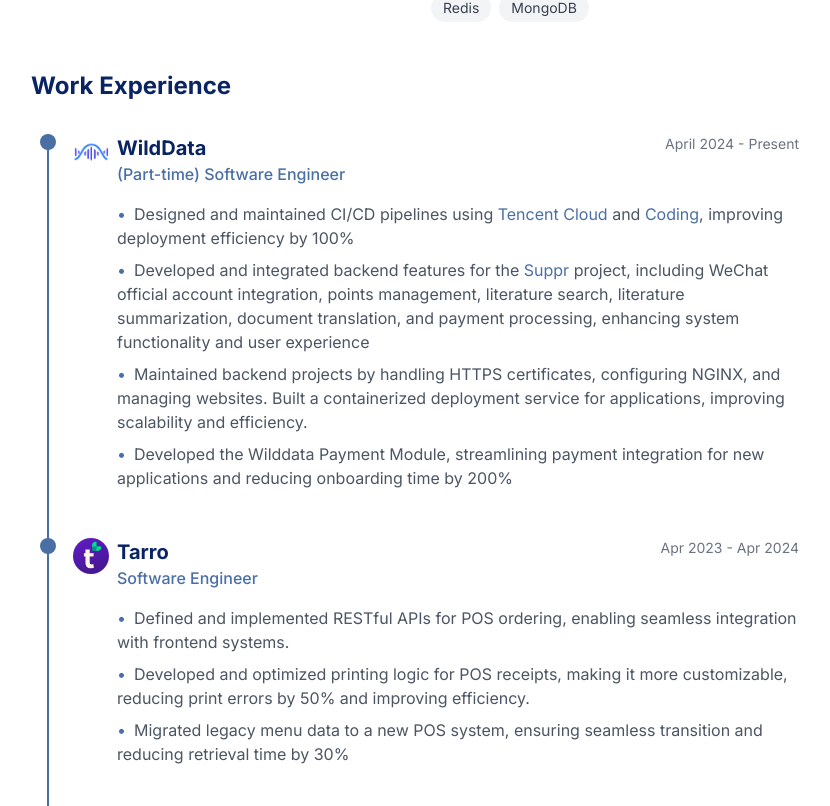
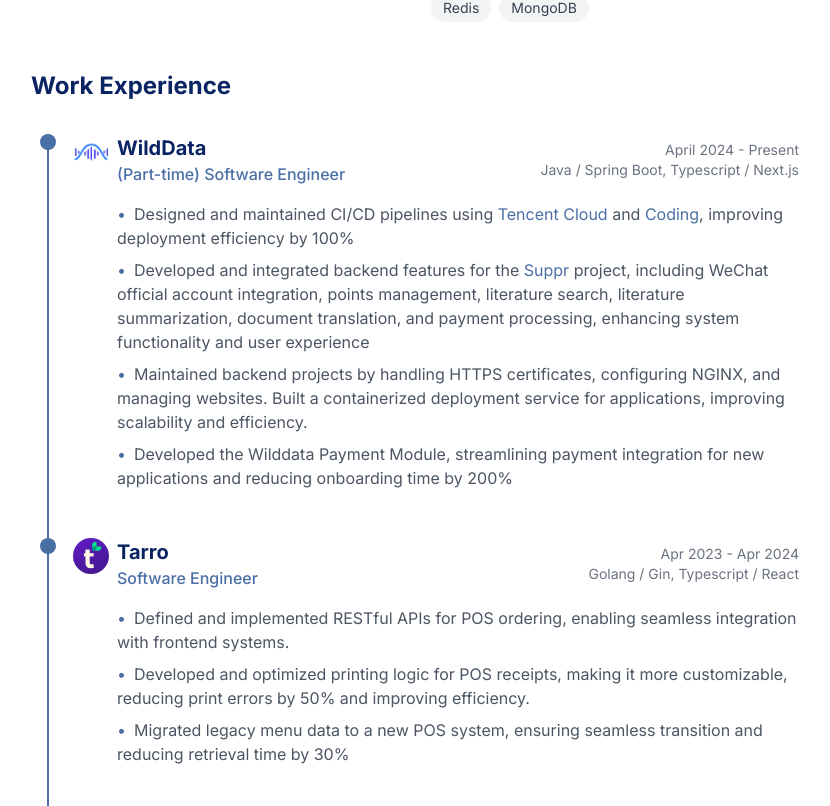
Before and after one commit to YongjinHuang/yongjinhuang.github.io, a Next.js app: page /en in a window 1280 px wide. Shown: the part 994-1800 px from the top of the page, without its empty margins (225-1055 px from the left). Built offline with nearby package versions, Linux system fonts and the light colour scheme.

Commit message:
tech stack

```diff
--- a/app/i18n/locales/en.json
+++ b/app/i18n/locales/en.json
@@ -44,6 +44,7 @@
     "current": "Current",
     "company": {
       "wilddata": {
+        "techStack": "Java / Spring Boot, Typescript / Next.js",
         "linkUrl": "https://www.wilddata.cn",
         "logoUrl": "/logo/wilddata.png",
         "name": "WildData",
@@ -58,6 +59,7 @@
         ]
       },
       "tarro": {
+        "techStack": "Golang / Gin, Typescript / React",
         "linkUrl": "https://www.tarro.com",
         "logoUrl": "/logo/tarro.webp",
         "name": "Tarro",
@@ -71,6 +73,7 @@
         ]
       },
       "shopee": {
+        "techStack": "Python / Django, Golang / Gin, Typescript / React",
         "linkUrl": "https://shopee.sg/",
         "logoUrl": "/logo/shopee.jpg",
         "name": "Shopee",
@@ -86,6 +89,7 @@
         ]
       },
       "huawei": {
+        "techStack": "Java / Spring Boot",
         "linkUrl": "https://www.huaweicloud.com/devcloud/",
         "logoUrl": "/logo/huawei.jpeg",
         "name": "Huawei",
--- a/app/i18n/locales/zh.json
+++ b/app/i18n/locales/zh.json
@@ -50,6 +50,7 @@
         "project": "超能文献",
         "position": "(兼职)软件开发工程师",
         "period": "2024 年 4 月 - 至今",
+        "techStack": "Java / Spring Boot, Typescript / Next.js",
         "responsibilities": [
           "设计并维护基于 [腾讯云](https://cloud.tencent.com/) 和 [Coding](https://coding.net/) 的 CI/CD 流水线，提高部署效率100%",
           "开发并集成 [超能文献](https://suppr.wilddata.cn/) 项目的后端功能，包括微信公众号集成、积分管理、文献检索、文献摘要、文档翻译和支付处理，增强系统功能和用户体验",
@@ -64,6 +65,7 @@
         "position": "软件开发工程师",
         "project": "Restaurants POS",
         "period": "2023 年 4 月 - 2024 年 4 月",
+        "techStack": "Golang / Gin, Typescript / React",
         "responsibilities": [
           "设计并实现 POS 点餐系统的 RESTful API，实现与前端系统的无缝对接",
           "优化 POS 收据打印逻辑，使其更加可定制化，将打印错误率降低 50%，提升效率",
@@ -76,6 +78,7 @@
         "name": "虾皮",
         "position": "高级软件开发工程师",
         "period": "2019 年 8 月 - 2023 年 3 月",
+        "techStack": "Python / Django, Golang / Gin, Typescript / React",
         "project": "计费平台",
         "responsibilities": [
           "设计并实现计费平台可扩展的技术解决方案，提高系统效率和可维护性",
@@ -86,6 +89,7 @@
         ]
       },
       "huawei": {
+        "techStack": "Java / Spring Boot",
         "linkUrl": "https://www.huaweicloud.com/devcloud/",
         "logoUrl": "/logo/huawei.jpeg",
         "name": "华为技术有限公司",
--- a/components/Profile/Experience.tsx
+++ b/components/Profile/Experience.tsx
@@ -5,6 +5,7 @@ interface CompanyExperience {
   name: string;
   position: string;
   period: string;
+  techStack: string;
   project?: string;
   responsibilities: string[];
   logoUrl: string;
@@ -40,8 +41,8 @@ export function Experience({ t }: ExperienceProps) {
                 alt={`${experience.name} logo`}
                 className="h-9 w-9 mr-2 rounded-full"
               />
-              <div>
-                <div className="flex justify-between items-start">
+              <div className="w-full">
+                <div className="flex justify-between items-center">
                   <div>
                     <h3 className="text-xl font-bold text-[#0A2463] dark:text-gray-100">
                       <a
@@ -57,9 +58,14 @@ export function Experience({ t }: ExperienceProps) {
                       {experience.position}
                     </p>
                   </div>
-                  <span className="text-sm text-gray-500 dark:text-gray-400">
-                    {experience.period}
-                  </span>
+                  <div className="flex flex-col items-end">
+                    <span className="text-sm text-gray-500 dark:text-gray-400">
+                      {experience.period}
+                    </span>
+                    <span className="text-sm text-gray-500 dark:text-gray-400">
+                      {experience.techStack}
+                    </span>
+                  </div>
                 </div>
                 <ul className="mt-4 space-y-2">
                   {experience.responsibilities.map(
```
